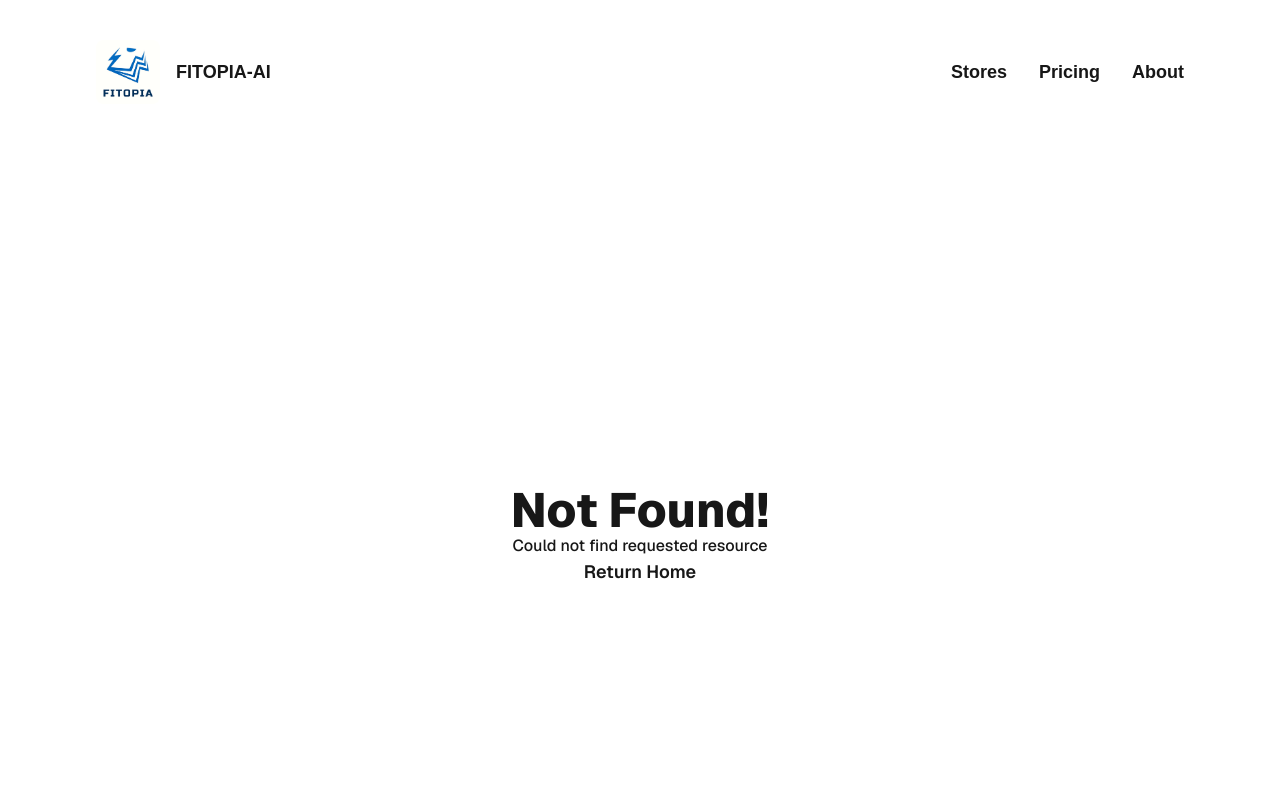
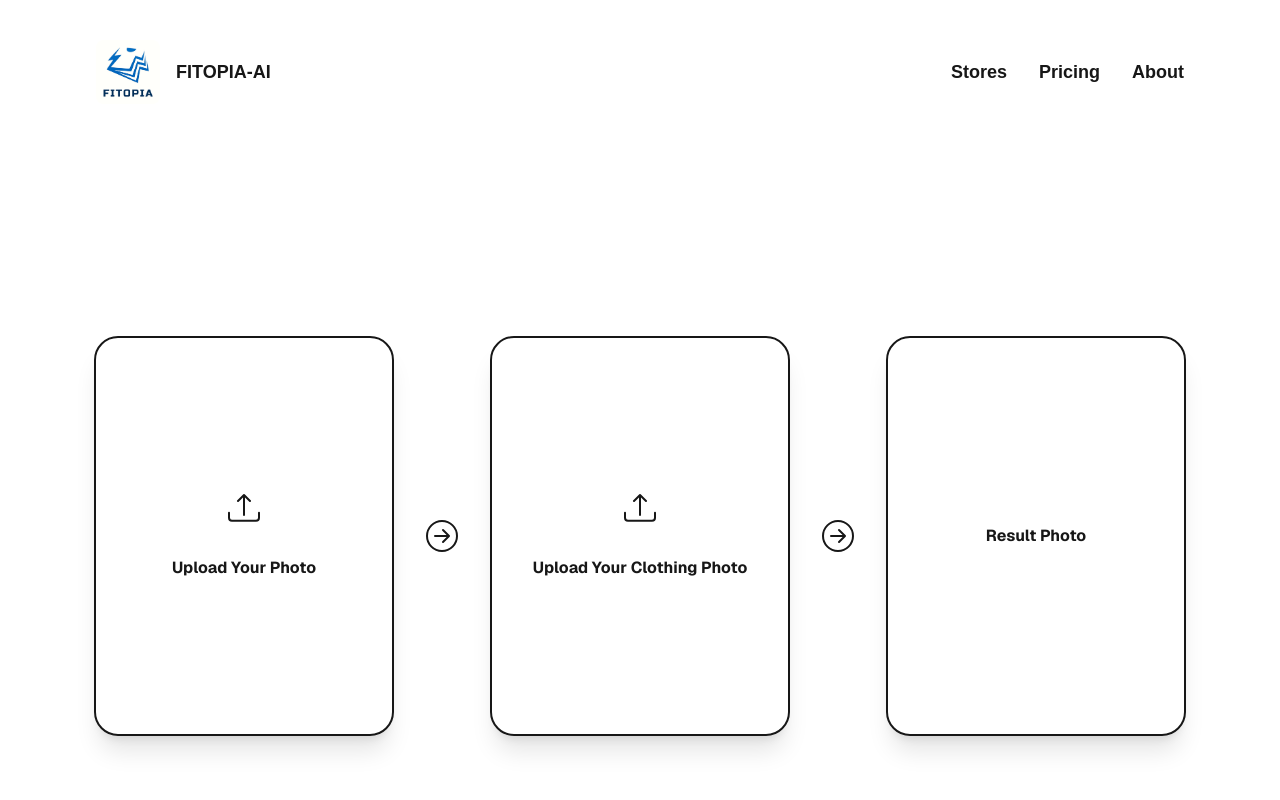
Before and after one commit to radinamri/Fitopia, a Next.js app in the folder fitopia/: page /virtual-fitting-room in a window 1280 px wide. Before the commit this address had no page. Shown: the top 800 px of the page. Built offline with nearby package versions, Linux system fonts and the light colour scheme.

Commit message:
feat: create VirtualFittingRoom page

```diff
--- a/fitopia/app/page.tsx
+++ b/fitopia/app/page.tsx
@@ -63,7 +63,7 @@ export default function Home() {
             </Link>
             <Link
               className="flex flex-row justify-center items-center font-medium text-md text-white hover:underline hover:underline-offset-4 transition-colors duration-200 gap-1"
-              href={"/"}
+              href={"/virtual-fitting-room"}
             >
               <Camera />
               Upload Photo
--- /dev/null
+++ b/fitopia/app/virtual-fitting-room/page.tsx
@@ -0,0 +1,102 @@
+"use client";
+import { useState } from "react";
+import Upload from "@/public/icons/Upload";
+import Image from "next/image";
+import ArrowRightCircle from "@/public/icons/ArrowRightCircle";
+
+export default function VirtualFittingRoom() {
+  const [selectedImage, setSelectedImage] = useState<string | null>(null);
+  const [selectedClothingImage, setSelectedClothingImage] = useState<
+    string | null
+  >(null);
+//   const [resultImage, setResultImage] = useState<string | null>(null);
+
+  const handleImageChange = (event: React.ChangeEvent<HTMLInputElement>) => {
+    if (event.target.files && event.target.files[0]) {
+      const imageUrl = URL.createObjectURL(event.target.files[0]);
+      setSelectedImage(imageUrl);
+    }
+  };
+
+  const handleClothingImageChange = (
+    event: React.ChangeEvent<HTMLInputElement>
+  ) => {
+    if (event.target.files && event.target.files[0]) {
+      const imageUrl = URL.createObjectURL(event.target.files[0]);
+      setSelectedClothingImage(imageUrl);
+    }
+  };
+
+  return (
+    <div className="flex flex-col w-full min-h-screen justify-center items-center gap-16 font-[family-name:var(--font-geist-sans)]">
+      {/* <div className="flex flex-col w-[85%] h-auto justify-center items-center bg-white rounded-4xl shadow-xl p-16 gap-8"> */}
+      <div className="flex flex-row justify-between items-center gap-8">
+        {/* Model Photo Section */}
+        <div className="relative flex justify-center items-center w-[300px] h-[400px] rounded-3xl shadow-xl border-2 border-[#171717] dark:border-white p-1">
+          {selectedImage ? (
+            <Image
+              src={selectedImage}
+              alt="Uploaded Image"
+              layout="fill"
+              objectFit="cover"
+              className="rounded-3xl"
+            />
+          ) : (
+            <div className="flex flex-col justify-center items-center gap-8">
+              <Upload />
+              <p className="font-bold text-md">Upload Your Photo</p>
+              <input
+                type="file"
+                accept="image/*"
+                className="absolute w-full h-full opacity-0 cursor-pointer"
+                onChange={handleImageChange}
+              />
+            </div>
+          )}
+        </div>
+        <ArrowRightCircle />
+        {/* Upload Clothing Photo Section */}
+        <div className="relative flex justify-center items-center w-[300px] h-[400px] rounded-3xl shadow-xl border-2 border-[#171717] dark:border-white p-1">
+          {selectedClothingImage ? (
+            <Image
+              src={selectedClothingImage}
+              alt="Uploaded Image"
+              layout="fill"
+              objectFit="cover"
+              className="rounded-3xl"
+            />
+          ) : (
+            <div className="flex flex-col justify-center items-center gap-8">
+              <Upload />
+              <p className="font-bold text-md">Upload Your Clothing Photo</p>
+              <input
+                type="file"
+                accept="image/*"
+                className="absolute w-full h-full opacity-0 cursor-pointer"
+                onChange={handleClothingImageChange}
+              />
+            </div>
+          )}
+        </div>
+        <ArrowRightCircle />
+        {/* Result Photo Section */}
+        <div className="relative flex justify-center items-center w-[300px] h-[400px] rounded-3xl shadow-xl border-2 border-[#171717] dark:border-white p-1">
+          {selectedImage ? (
+            <Image
+              src={selectedImage}
+              alt="Result Image"
+              layout="fill"
+              objectFit="cover"
+              className="rounded-3xl"
+            />
+          ) : (
+            <div className="flex flex-col justify-center items-center gap-8">
+              <p className="font-bold text-md">Result Photo</p>
+            </div>
+          )}
+        </div>
+      </div>
+      {/* </div> */}
+    </div>
+  );
+}
--- /dev/null
+++ b/fitopia/public/icons/ArrowRightCircle.tsx
@@ -0,0 +1,16 @@
+export default function ArrowRightCircle() {
+  return (
+    <svg
+      xmlns="http://www.w3.org/2000/svg"
+      width="32"
+      height="32"
+      fill="currentColor"
+      viewBox="0 0 16 16"
+    >
+      <path
+        fillRule="evenodd"
+        d="M1 8a7 7 0 1 0 14 0A7 7 0 0 0 1 8m15 0A8 8 0 1 1 0 8a8 8 0 0 1 16 0M4.5 7.5a.5.5 0 0 0 0 1h5.793l-2.147 2.146a.5.5 0 0 0 .708.708l3-3a.5.5 0 0 0 0-.708l-3-3a.5.5 0 1 0-.708.708L10.293 7.5z"
+      />
+    </svg>
+  );
+}
--- a/fitopia/public/icons/Upload.tsx
+++ b/fitopia/public/icons/Upload.tsx
@@ -2,8 +2,8 @@ export default function Upload() {
   return (
     <svg
       xmlns="http://www.w3.org/2000/svg"
-      width="16"
-      height="16"
+      width="32"
+      height="32"
       fill="currentColor"
       viewBox="0 0 16 16"
     >
```
Also changed, not shown: fitopia/public/models/model.png (added).
